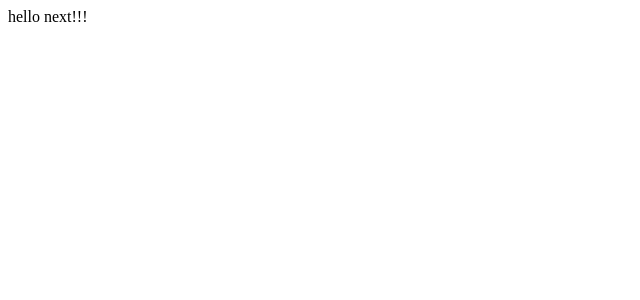
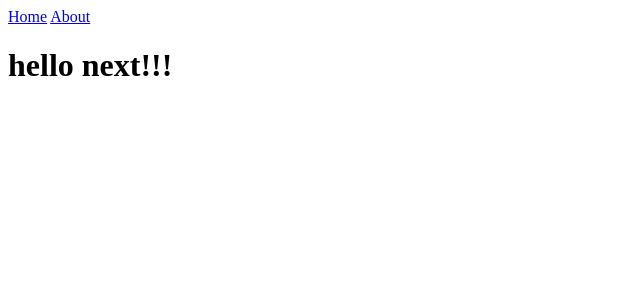
Before and after one commit to kshyun1223/practice-hello-next, a Next.js app: page / in a window 1280 px wide. Shown: the top 300 px of the page, without its empty margins (0-640 px from the left). Built offline with nearby package versions, Linux system fonts and the light colour scheme.

Commit message:
내비게이션 바를 만들기 위한 Link 모듈

```diff
--- /dev/null
+++ b/src/components/NavBar.js
@@ -0,0 +1,11 @@
+import Link from "next/link"
+
+export default function NavBar() {
+  return(
+    <nav>
+      <Link href="/">Home</Link>
+      <> </>
+      <Link href="/about-next">About</Link>
+    </nav>
+  )
+}
--- a/src/pages/index.js
+++ b/src/pages/index.js
@@ -1,3 +1,10 @@
+import NavBar from "@/components/NavBar"
+
 export default function Home() {
-  return "hello next!!!"
+  return (
+    <div>
+      <NavBar />
+      <h1>hello next!!!</h1>
+    </div>
+  )
 }
```
Also changed, not shown: src/pages/about-next.js (+9 -2 lines).
